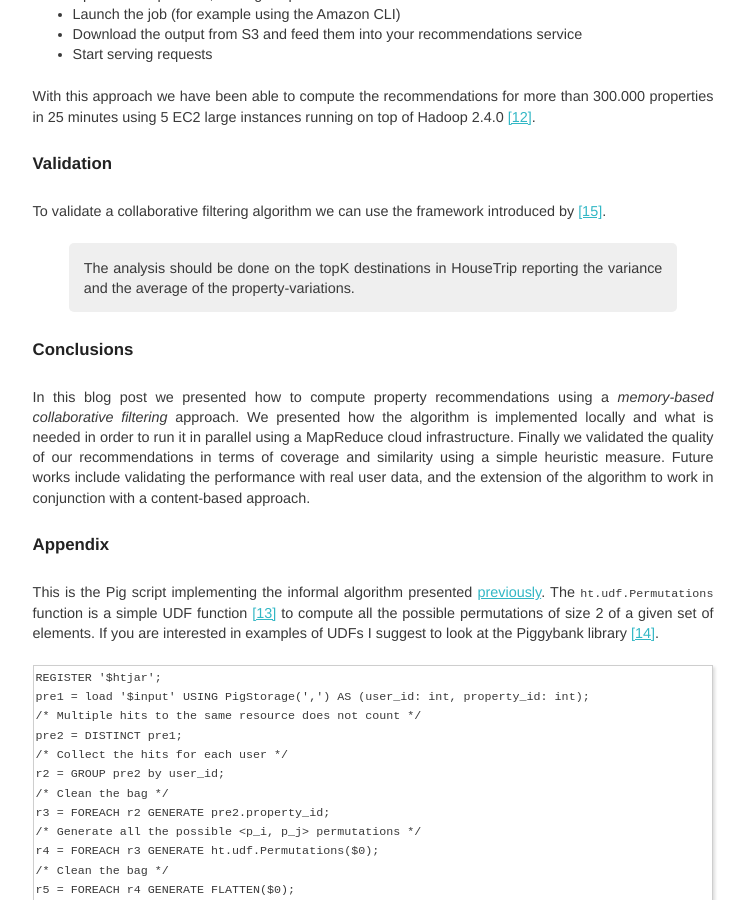
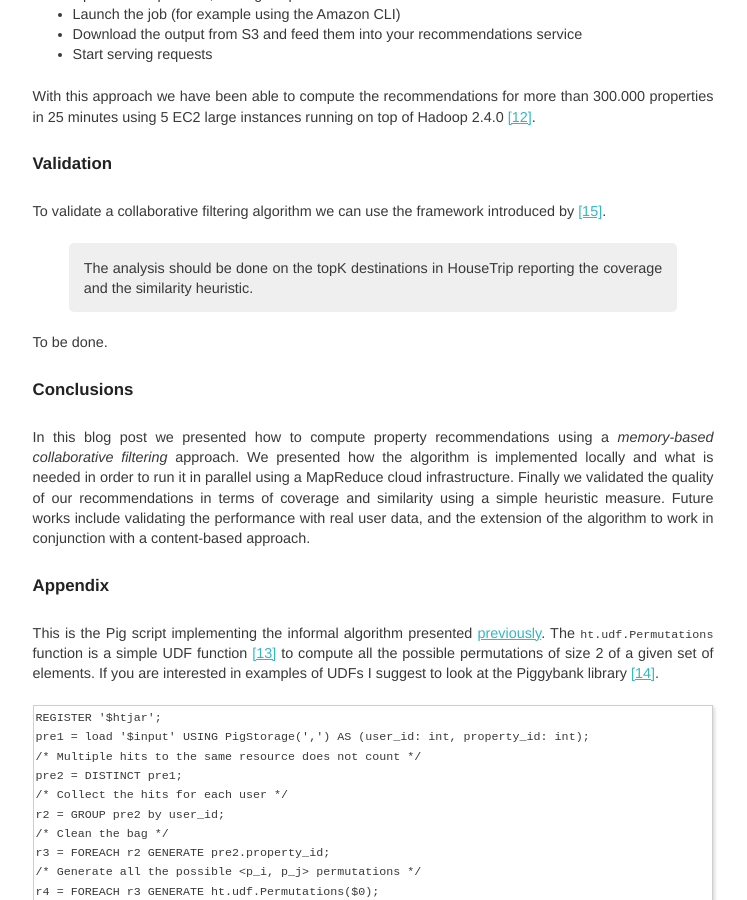
Before and after one commit to HouseTrip/housetrip.github.com, a Jekyll site: the page built from index.html, in a window 1280 px wide and 900 px high, scrolled down 4181 px. Shown: the whole window, without its empty margins (267-1014 px from the left). Built offline with Jekyll 4.4.1, drawn with Linux system fonts in a browser that asks for light colours.

Commit message:
Validation plan

```diff
--- a/_posts/2014-07-31-compute-property-recommendations.md
+++ b/_posts/2014-07-31-compute-property-recommendations.md
@@ -138,7 +138,9 @@ With this approach we have been able to compute the recommendations for more tha
 
 To validate a collaborative filtering algorithm we can use the framework introduced by [\[15\]](#ref-15).
 
-> The analysis should be done on the topK destinations in HouseTrip reporting the variance and the average of the property-variations.
+> The analysis should be done on the topK destinations in HouseTrip reporting the coverage and the similarity heuristic.
+
+To be done.
 
 ### Conclusions
 
```
